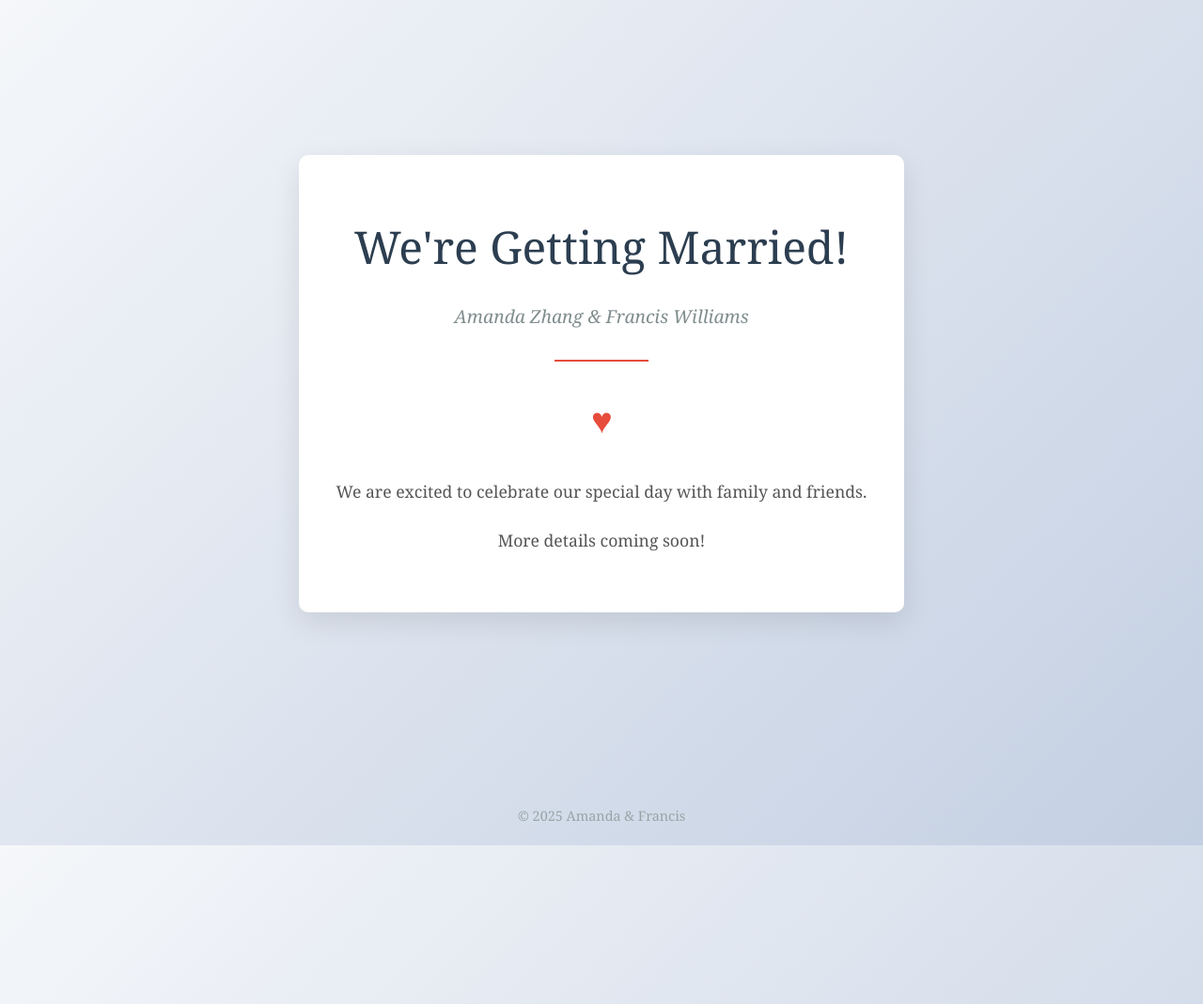
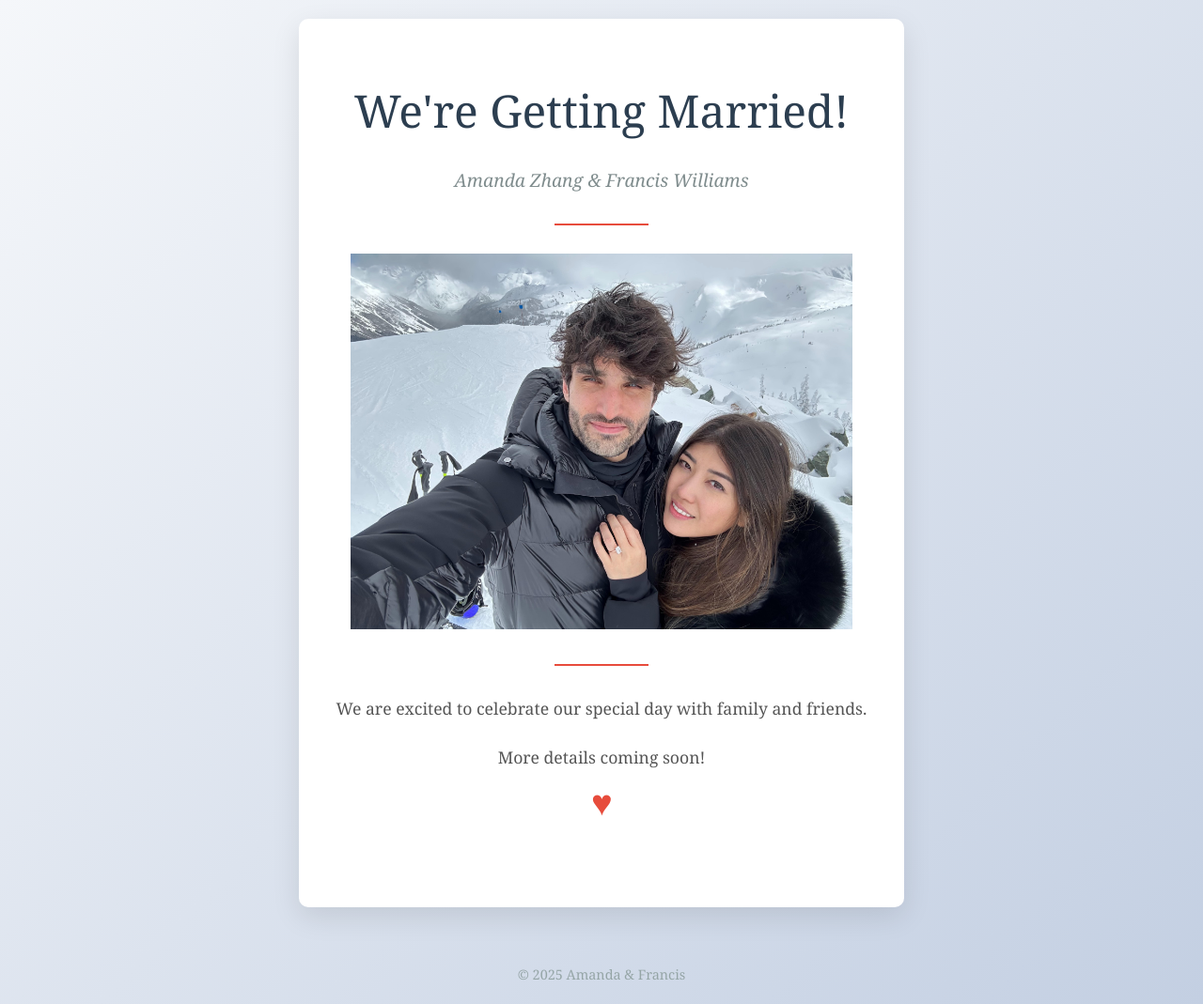
Before and after one commit to fwilliams/married.af, a Jekyll site: the page built from index.md, in a window 1280 px wide. Shown: the whole page at 94% size. Built offline with Jekyll 4.4.1, drawn with Linux system fonts in a browser that asks for light colours.

Commit message:
pics or it didnt happen

```diff
--- a/index.md
+++ b/index.md
@@ -8,13 +8,17 @@ layout: default
 
   <div class="divider"></div>
 
+  <img src="assets/engagement_pic.jpg" style="width: 400pt;">
+
+  <div class="divider"></div>
+
   <div class="wedding-content">
-    <p class="heart">♥</p>
     <p class="message">
       We are excited to celebrate our special day with family and friends.
     </p>
     <p class="details">
       More details coming soon!
     </p>
+    <p class="heart">♥</p>
   </div>
 </div>
```
Also changed, not shown: assets/engagement_pic.jpg (added), 1 other file.
